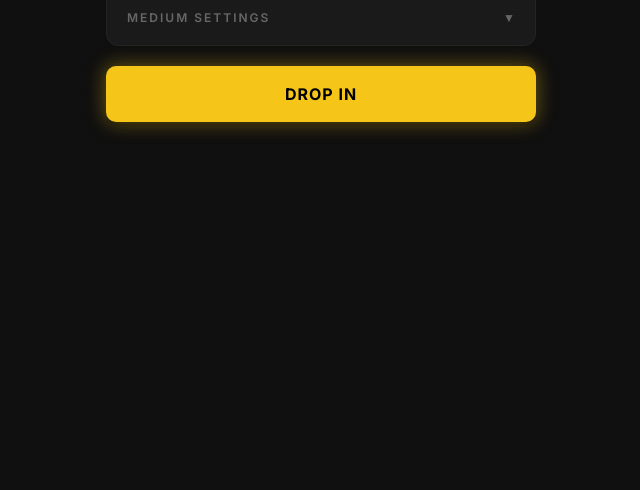
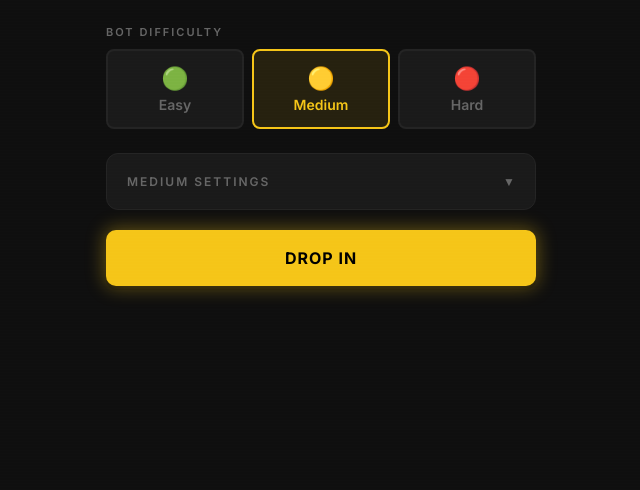
Before and after one commit to lem0162/skate-game, a website: page index.html in a window 1280 px wide. Shown: the part 310-800 px from the top of the page, without its empty margins (319-959 px from the left). Drawn offline with Linux system fonts and the light colour scheme.

Commit message:
Lock menu to viewport, vertically center content, no scroll

```diff
--- a/styles.css
+++ b/styles.css
@@ -32,14 +32,25 @@ body {
   -webkit-tap-highlight-color: transparent;
 }
 
-/* Menu + gameover: vertically scrollable, centered */
-body:not(.screen-game) {
+/* Gameover: scrollable if needed */
+body.screen-gameover {
   min-height: 100dvh;
   min-height: 100vh;
   display: flex;
-  align-items: flex-start;
+  align-items: center;
   justify-content: center;
   padding: max(env(safe-area-inset-top), 24px) 16px max(env(safe-area-inset-bottom), 48px);
+}
+
+/* Menu: fixed to viewport, vertically centered, no scroll */
+body.screen-menu {
+  height: 100dvh;
+  height: 100vh;
+  overflow: hidden;
+  display: flex;
+  align-items: center;
+  justify-content: center;
+  padding: max(env(safe-area-inset-top), 20px) 16px max(env(safe-area-inset-bottom), 20px);
 }
 
 /* Game screen: fills viewport, only the trick list scrolls */
@@ -130,7 +141,7 @@ body.screen-game .action-row { margin-bottom: 10px; }
   font-size: 12px;
   letter-spacing: 3px;
   text-transform: uppercase;
-  margin-bottom: 44px;
+  margin-bottom: 28px;
 }
 .label {
   font-size: 11px;
```
